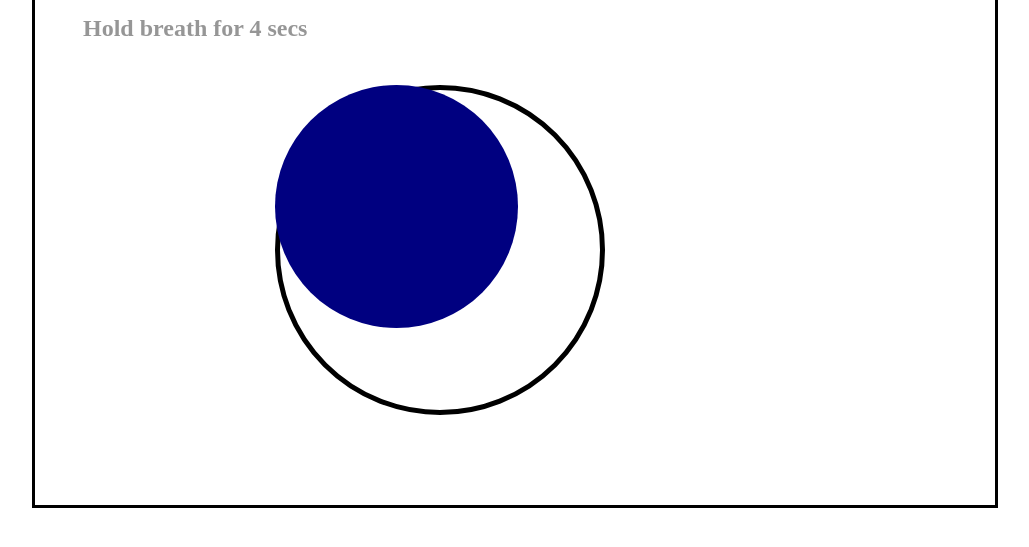
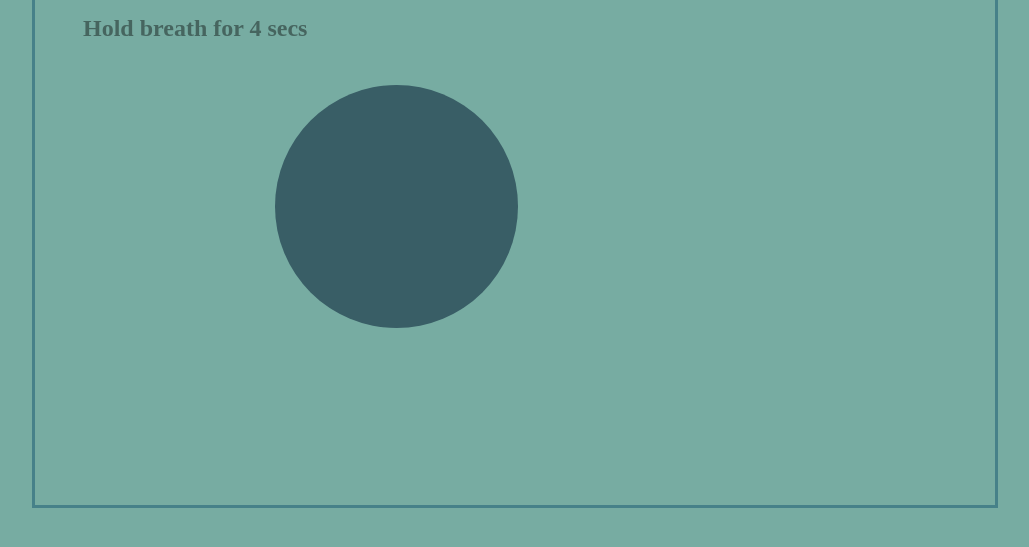
Before and after one commit to TeroLaiho/seacalm, a plain HTML site: page index.html in a window 1280 px wide. Shown: the part 199-746 px from the top of the page, without its empty margins (125-1154 px from the left). Drawn offline with Linux system fonts and the light colour scheme.

Commit message:
Remove breath background circle and adjust the colors

```diff
--- a/index.html
+++ b/index.html
@@ -4,6 +4,9 @@
     <title>SeaCalm</title>
     <meta charset="utf-8">
     <style>
+    body {
+        background-color: #77ACA2;
+    }
     h1 {
         font-size: 10vh;
     }
@@ -18,13 +21,13 @@
       width: 75vw;
       height: 75vh;
       background: none;
-      border: 3px solid black;
+      border: 3px solid #468189;
     }
     .breathCircle{
         position: absolute;
         top:30%;
         left:25%;
-        background: navy;
+        background: #395E66;
         display: block;
         border-radius: 50%;
         animation-timing-function: linear;
@@ -32,7 +35,7 @@
         animation-duration: 16s;
         animation-iteration-count: infinite;
     }
-    .breathBackgroundCircle{
+    /* .breathBackgroundCircle{
         position: absolute;
         top: 30%;
         left: 25%;
@@ -41,7 +44,7 @@
         width: 40vh;
         height: 40vh;
         border: 5px solid black;
-    }
+    } */
     .breathHeader
     {
         position: absolute;
@@ -72,22 +75,25 @@
     }
 
     @media only screen and (orientation: portrait) {
-    body {
+    /* body {
         background-color: lightblue;
-    }
-    .breathBackgroundCircle
+    }  */
+    /* .breathBackgroundCircle
     {
         background-color: purple;
         width: 40vw;
         height: 40vw;
-    }
+    }  */
     .breathHeader
     {
         font-size: 5vw;
+        font: #468189
     }
     .breathSentence
     {
         font-size: 3vw;
+        font: #468189;
+
     }
     }
 
@@ -130,7 +136,6 @@
 
 </style>
 </head>
-
   <body>
     <div class="box">
     <h1 class="breathHeader">To achive calm readiness</h1>
@@ -142,7 +147,7 @@
 <!-- Example gif to get the timing right -->
 <!-- <img src="pics/BoxBreathing.gif"> -->
 
-    <div class="breathBackgroundCircle"></div>
+<!-- <div class="breathBackgroundCircle"></div> -->
     <div class="breathCircle"></div>
 
 </div>
```
